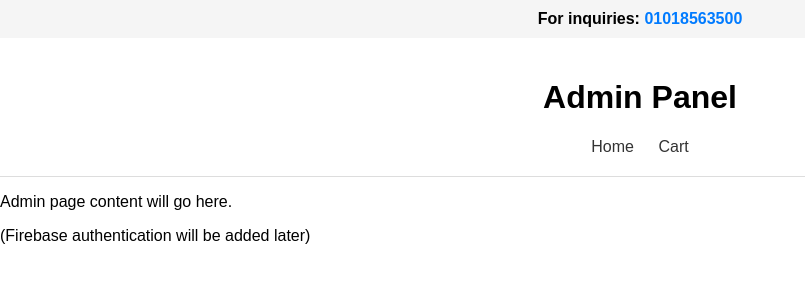
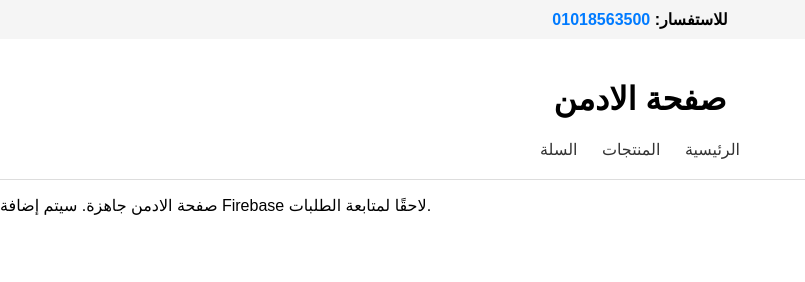
Before and after one commit to ibrahim2010iaim10-bot/Olive, a plain HTML site: page admin.html in a window 1280 px wide. Shown: the whole page, without its empty margins (0-805 px from the left). Drawn offline with Linux system fonts and the light colour scheme; files that its build step writes are made by us from their sources.

Commit message:
Update admin.html

```diff
--- a/admin.html
+++ b/admin.html
@@ -1,5 +1,5 @@
 <!DOCTYPE html>
-<html lang="en">
+<html lang="ar">
 <head>
   <meta charset="UTF-8">
   <meta name="viewport" content="width=device-width, initial-scale=1.0">
@@ -8,20 +8,20 @@
 </head>
 <body>
   <div class="top-bar">
-    For inquiries: <a href="tel:01018563500">01018563500</a>
+    للاستفسار: <a href="tel:01018563500">01018563500</a>
   </div>
 
   <header>
-    <h1>Admin Panel</h1>
+    <h1>صفحة الادمن</h1>
     <nav>
-      <a href="index.html">Home</a>
-      <a href="cart.html">Cart</a>
+      <a href="index.html">الرئيسية</a>
+      <a href="products.html">المنتجات</a>
+      <a href="cart.html">السلة</a>
     </nav>
   </header>
 
   <section class="admin-content">
-    <p>Admin page content will go here.</p>
-    <p>(Firebase authentication will be added later)</p>
+    <p>صفحة الادمن جاهزة. سيتم إضافة Firebase لاحقًا لمتابعة الطلبات.</p>
   </section>
 </body>
 </html>
```
